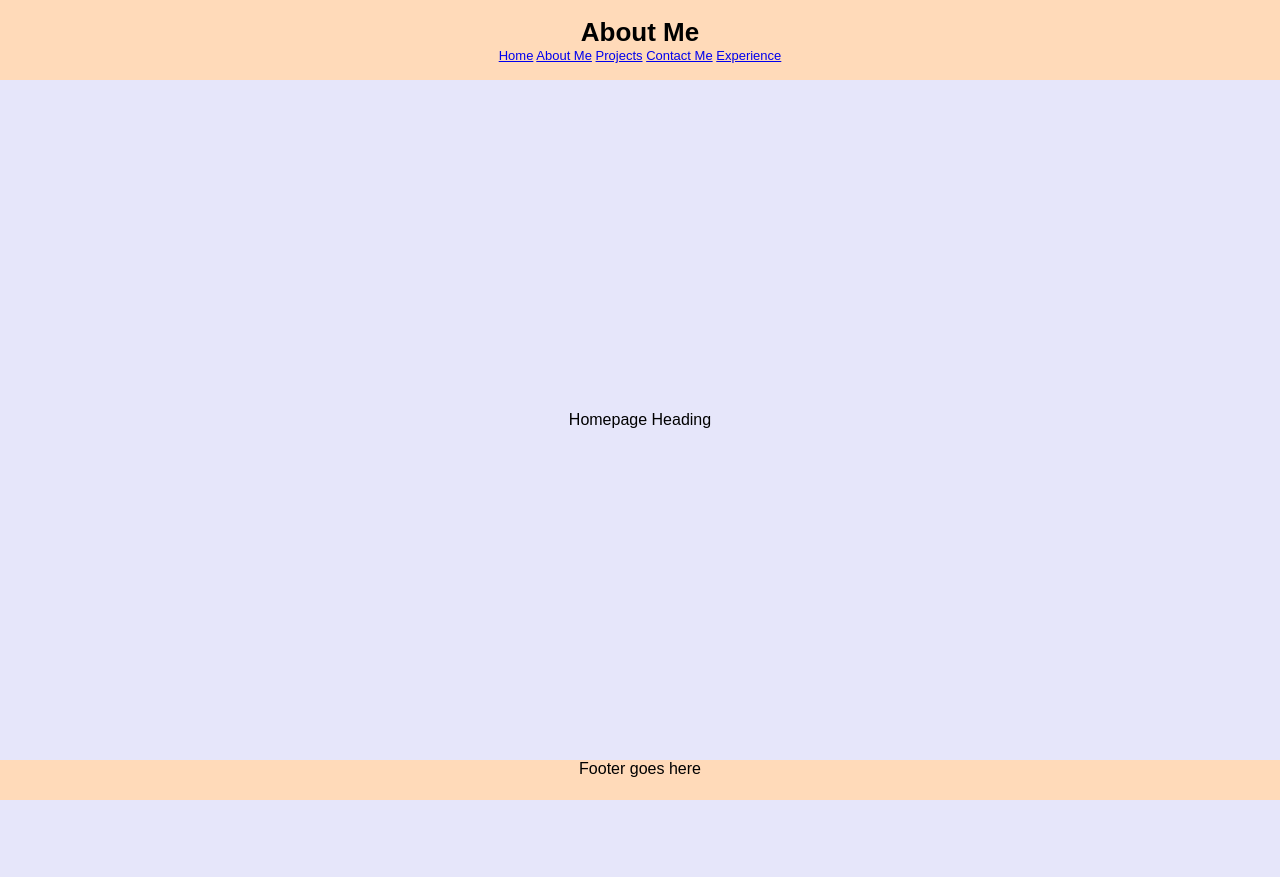
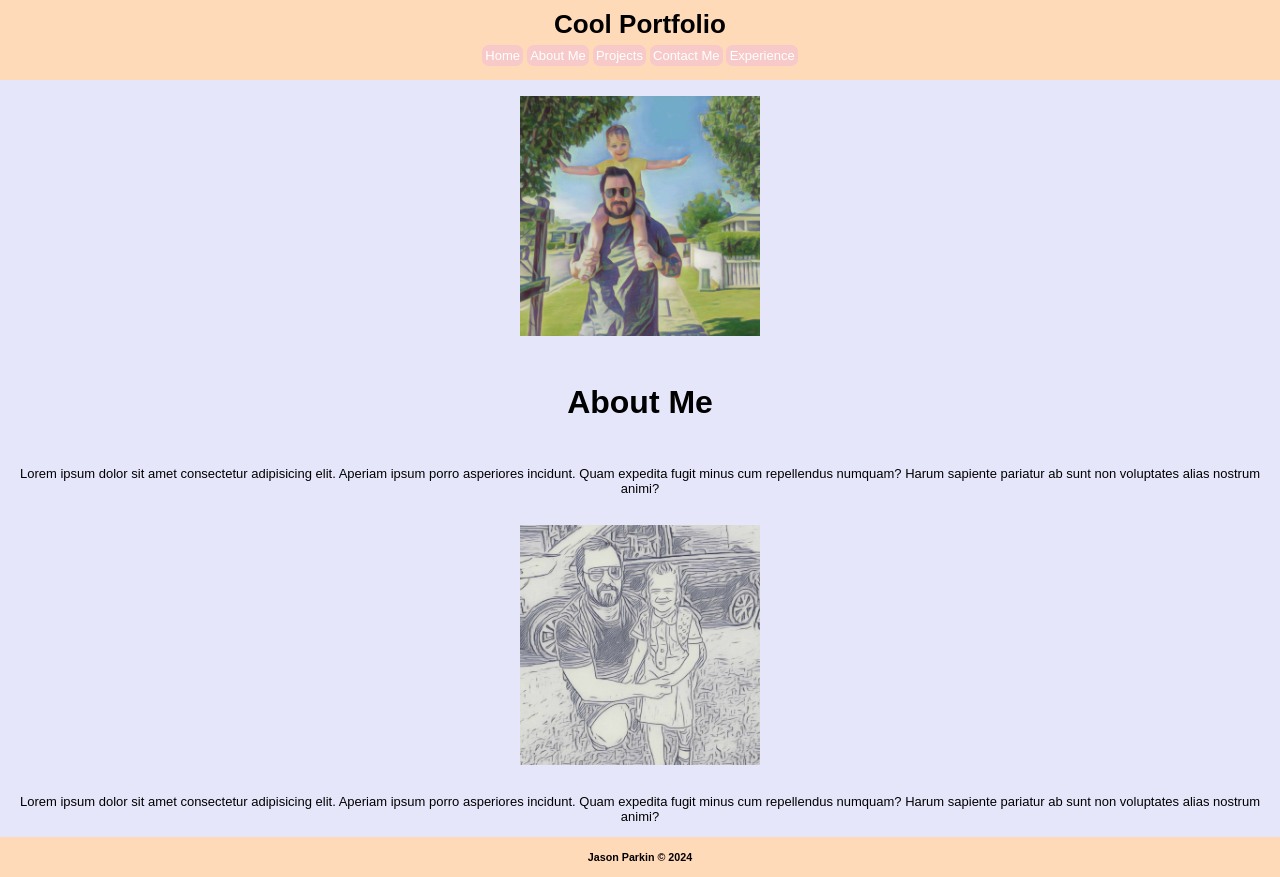
Before and after one commit to jay-parkin/feb24-t1w3-bigwebsite, a plain HTML site: page aboutme.html in a window 1280 px wide. Before the commit the page ends 800 px from the top, so only its background shows below. Drawn offline with Linux system fonts and the light colour scheme.

Commit message:
website in progress

```diff
--- a/aboutme.html
+++ b/aboutme.html
@@ -10,23 +10,37 @@
 
 <body>
     <header>
-        <h1>About Me</h1>
+        <h1>Cool Portfolio</h1>
         <nav>
             <a href="/index.html">Home</a>
             <a href="/aboutme.html">About Me</a>
             <a href="/projects.html">Projects</a>
-            <a href="/contactme.html">Contact Me</a>
+            <a href="/contact.html">Contact Me</a>
             <a href="/experience.html">Experience</a>
 
         </nav>
     </header>
 
     <main>
-        Homepage Heading
+        <img src="./assets/dev.jpg" alt="photo of the developer" />
+
+        <h1>About Me</h1>
+        <p>
+            Lorem ipsum dolor sit amet consectetur adipisicing elit. Aperiam ipsum porro asperiores incidunt. Quam
+            expedita fugit minus cum repellendus numquam? Harum sapiente pariatur ab sunt non voluptates alias nostrum
+            animi?
+        </p>
+
+        <img src="./assets/dev2.jpg" alt="photo of the developer" />
+        <p>
+            Lorem ipsum dolor sit amet consectetur adipisicing elit. Aperiam ipsum porro asperiores incidunt. Quam
+            expedita fugit minus cum repellendus numquam? Harum sapiente pariatur ab sunt non voluptates alias nostrum
+            animi?
+        </p>
     </main>
 
     <footer>
-        Footer goes here
+        <h6>Jason Parkin &copy; 2024</h6>
     </footer>
 
 </html>
--- a/style.css
+++ b/style.css
@@ -53,10 +53,26 @@ main > p {
 }
 
 main > img {
-  height: 20dvh;
-  width: 50dvw;
+  height: 30dvh;
+  /* width: 50dvw; */
   background-color: darkgrey;
   object-fit: cover;
+}
+
+nav {
+  margin: 1dvh;
+}
+
+nav > a {
+  text-decoration: none;
+  background-color: var(--tea-rose-red);
+  color: white;
+  padding: 0.25em;
+  border-radius: 0.5em;
+}
+
+nav > a:hover {
+  background-color: var(--light-orange);
 }
 
 footer {
@@ -64,4 +80,8 @@ footer {
   height: 5dvh;
   width: 100dvw;
   text-align: center;
+
+  display: flex;
+  justify-content: center;
+  align-items: center;
 }
```
Also changed, not shown: contact.html (renamed from contactme.html, +3 -3 lines), experience.html (+41 -3 lines), index.html (+2 -2 lines), projects.html (+3 -3 lines), assets/dev2.jpg (added).
